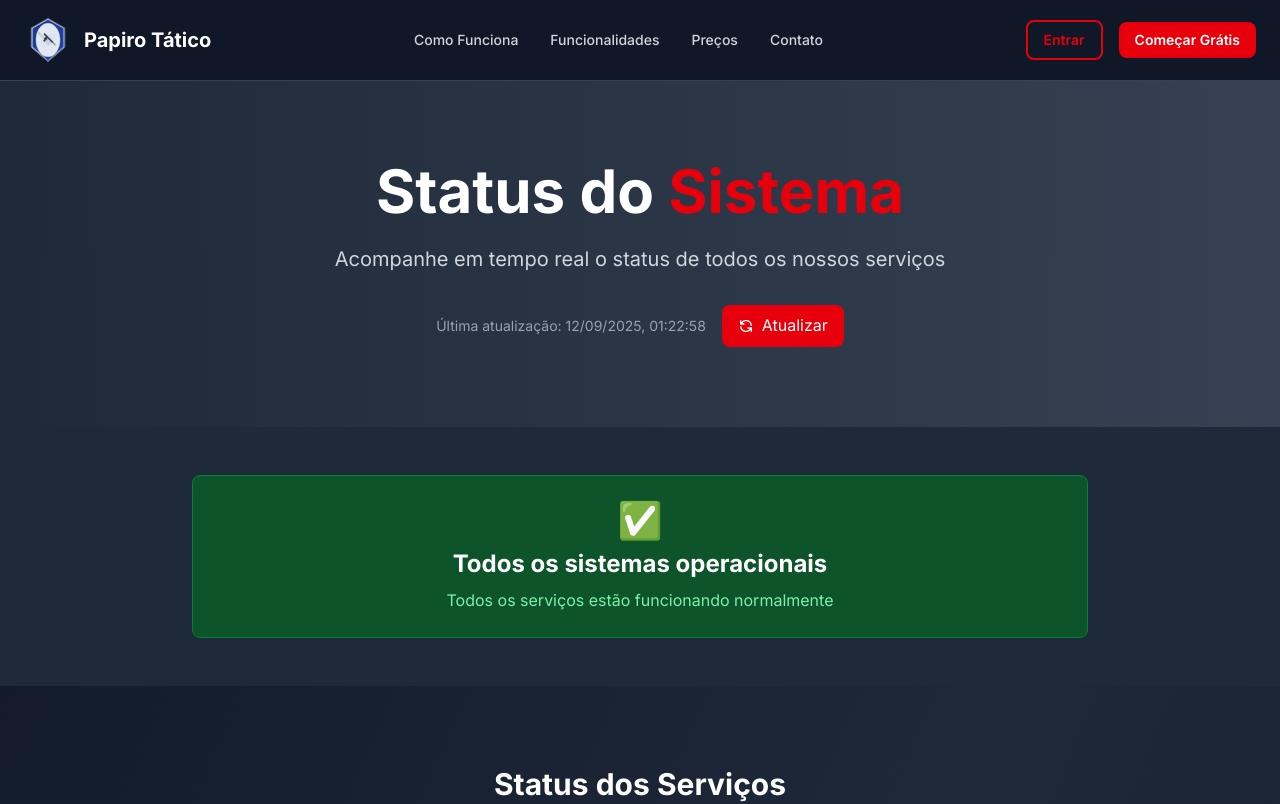
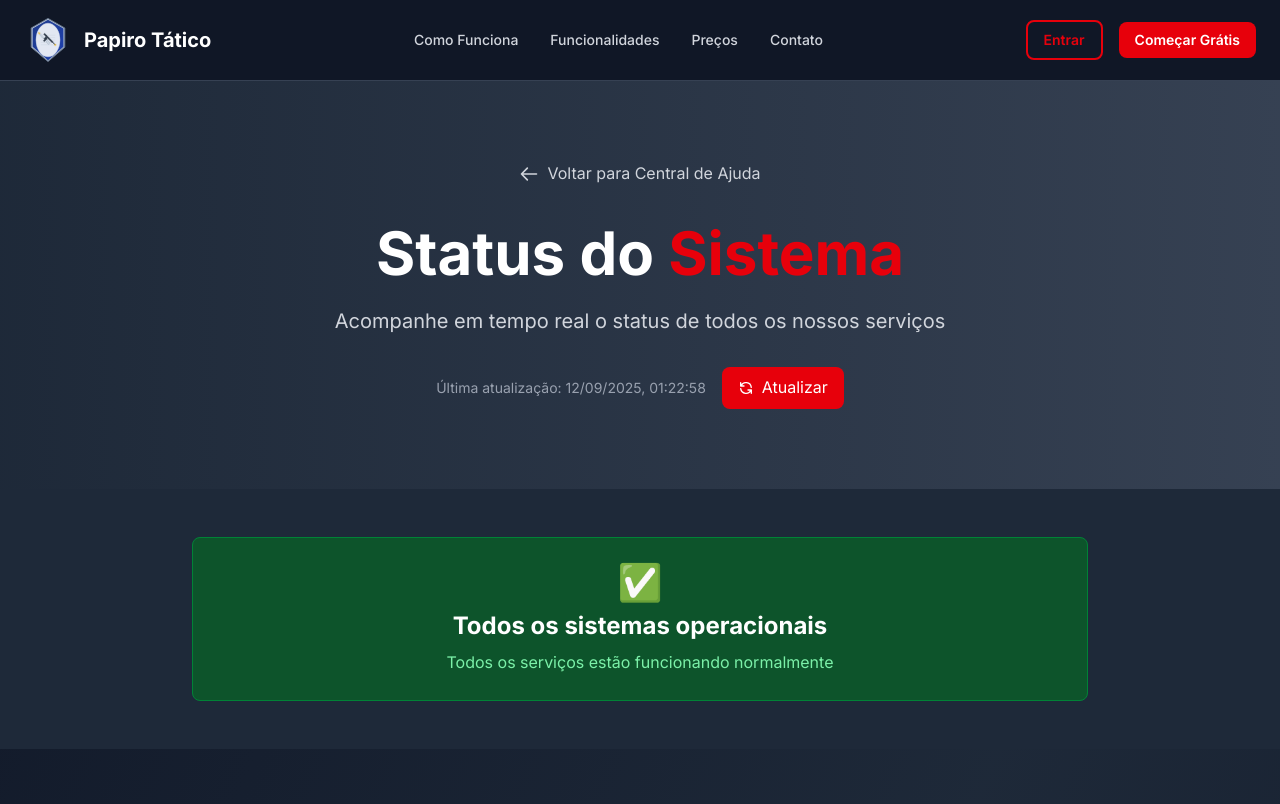
Before and after one commit to MathiasGFuhr/papiro, a Next.js app: page /ajuda/status in a window 1280 px wide. Shown: the top 804 px of the page. Built offline with nearby package versions, Linux system fonts and the light colour scheme.

Commit message:
fix: Corrigir navegação nas páginas de suporte com botões voltar e logo linkando para home

```diff
--- a/src/app/ajuda/faq/page.tsx
+++ b/src/app/ajuda/faq/page.tsx
@@ -130,6 +130,19 @@ export default function FAQPage() {
         <section className="py-20 bg-gradient-to-r from-gray-800 to-gray-700">
           <div className="container mx-auto px-6">
             <div className="max-w-4xl mx-auto text-center">
+              {/* Back Button */}
+              <div className="mb-8">
+                <Link
+                  href="/ajuda"
+                  className="inline-flex items-center text-gray-300 hover:text-white transition-colors"
+                >
+                  <svg className="w-5 h-5 mr-2" fill="none" stroke="currentColor" viewBox="0 0 24 24">
+                    <path strokeLinecap="round" strokeLinejoin="round" strokeWidth={2} d="M10 19l-7-7m0 0l7-7m-7 7h18" />
+                  </svg>
+                  Voltar para Central de Ajuda
+                </Link>
+              </div>
+
               <h1 className="text-4xl md:text-6xl font-bold text-white mb-6">
                 Perguntas <span className="text-red-600">Frequentes</span>
               </h1>
--- a/src/app/ajuda/page.tsx
+++ b/src/app/ajuda/page.tsx
@@ -88,6 +88,19 @@ export default function AjudaPage() {
         {/* Hero Section */}
         <section className="py-20 bg-gradient-to-r from-gray-800 to-gray-700">
           <div className="container mx-auto px-6 text-center">
+            {/* Back Button */}
+            <div className="mb-8">
+              <Link
+                href="/"
+                className="inline-flex items-center text-gray-300 hover:text-white transition-colors"
+              >
+                <svg className="w-5 h-5 mr-2" fill="none" stroke="currentColor" viewBox="0 0 24 24">
+                  <path strokeLinecap="round" strokeLinejoin="round" strokeWidth={2} d="M10 19l-7-7m0 0l7-7m-7 7h18" />
+                </svg>
+                Voltar para a página principal
+              </Link>
+            </div>
+
             <h1 className="text-4xl md:text-6xl font-bold text-white mb-6">
               Central de <span className="text-red-600">Ajuda</span>
             </h1>
--- a/src/app/ajuda/status/page.tsx
+++ b/src/app/ajuda/status/page.tsx
@@ -2,6 +2,7 @@
 
 import { Header, Footer } from '../../../components';
 import { useState, useEffect } from 'react';
+import Link from 'next/link';
 
 const SYSTEM_SERVICES = [
   {
@@ -159,6 +160,19 @@ export default function StatusPage() {
         <section className="py-20 bg-gradient-to-r from-gray-800 to-gray-700">
           <div className="container mx-auto px-6">
             <div className="max-w-4xl mx-auto text-center">
+              {/* Back Button */}
+              <div className="mb-8">
+                <Link
+                  href="/ajuda"
+                  className="inline-flex items-center text-gray-300 hover:text-white transition-colors"
+                >
+                  <svg className="w-5 h-5 mr-2" fill="none" stroke="currentColor" viewBox="0 0 24 24">
+                    <path strokeLinecap="round" strokeLinejoin="round" strokeWidth={2} d="M10 19l-7-7m0 0l7-7m-7 7h18" />
+                  </svg>
+                  Voltar para Central de Ajuda
+                </Link>
+              </div>
+
               <h1 className="text-4xl md:text-6xl font-bold text-white mb-6">
                 Status do <span className="text-red-600">Sistema</span>
               </h1>
--- a/src/app/ajuda/tutoriais/page.tsx
+++ b/src/app/ajuda/tutoriais/page.tsx
@@ -137,6 +137,19 @@ export default function TutoriaisPage() {
         <section className="py-20 bg-gradient-to-r from-gray-800 to-gray-700">
           <div className="container mx-auto px-6">
             <div className="max-w-4xl mx-auto text-center">
+              {/* Back Button */}
+              <div className="mb-8">
+                <Link
+                  href="/ajuda"
+                  className="inline-flex items-center text-gray-300 hover:text-white transition-colors"
+                >
+                  <svg className="w-5 h-5 mr-2" fill="none" stroke="currentColor" viewBox="0 0 24 24">
+                    <path strokeLinecap="round" strokeLinejoin="round" strokeWidth={2} d="M10 19l-7-7m0 0l7-7m-7 7h18" />
+                  </svg>
+                  Voltar para Central de Ajuda
+                </Link>
+              </div>
+
               <h1 className="text-4xl md:text-6xl font-bold text-white mb-6">
                 <span className="text-red-600">Tutoriais</span> e Guias
               </h1>
--- a/src/components/layout/Header.tsx
+++ b/src/components/layout/Header.tsx
@@ -14,7 +14,7 @@ export const Header = () => {
       <div className="container mx-auto px-6 py-4">
         <div className="flex items-center justify-between">
           <Link
-            href="#inicio"
+            href="/"
             className="hover:opacity-80 transition-opacity"
             onClick={closeMobileMenu}
           >
```
